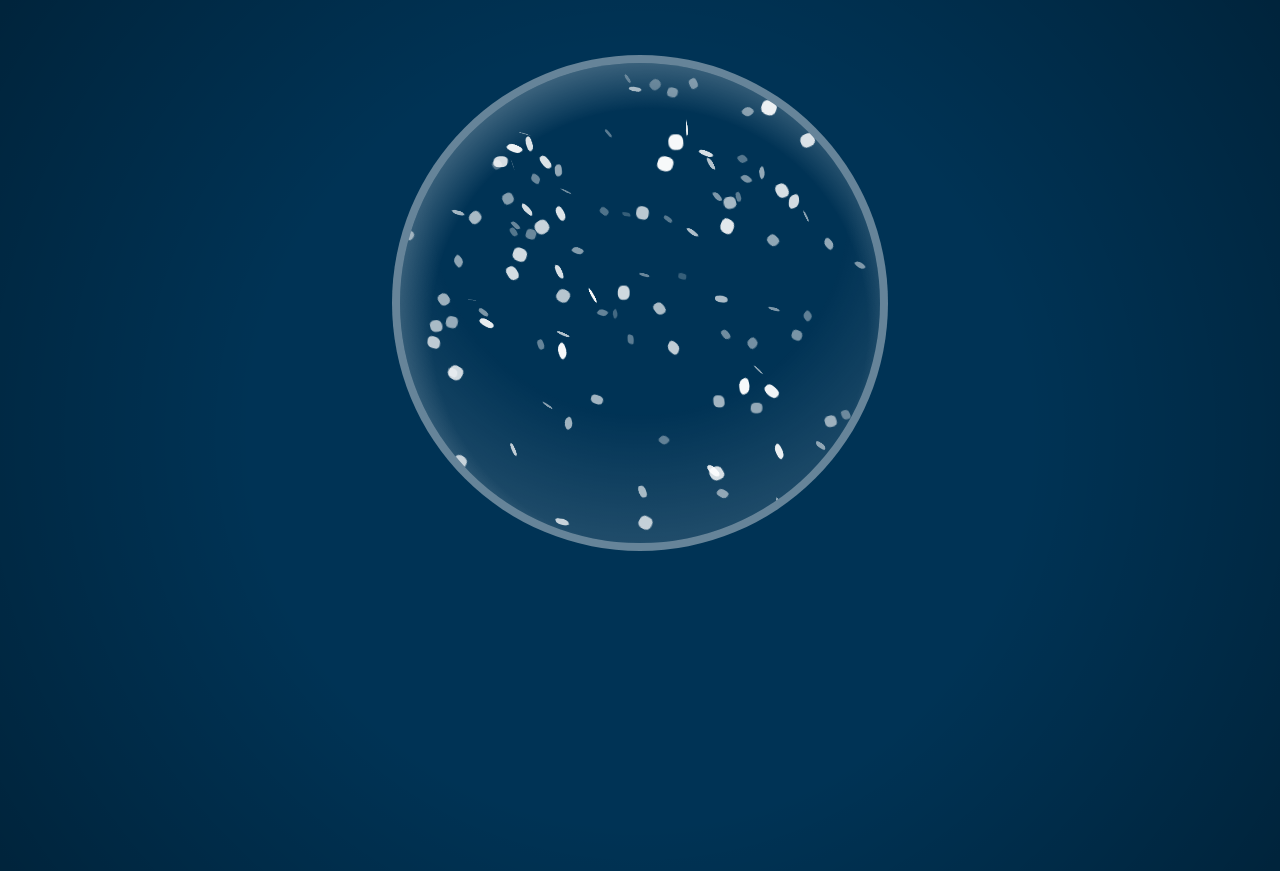
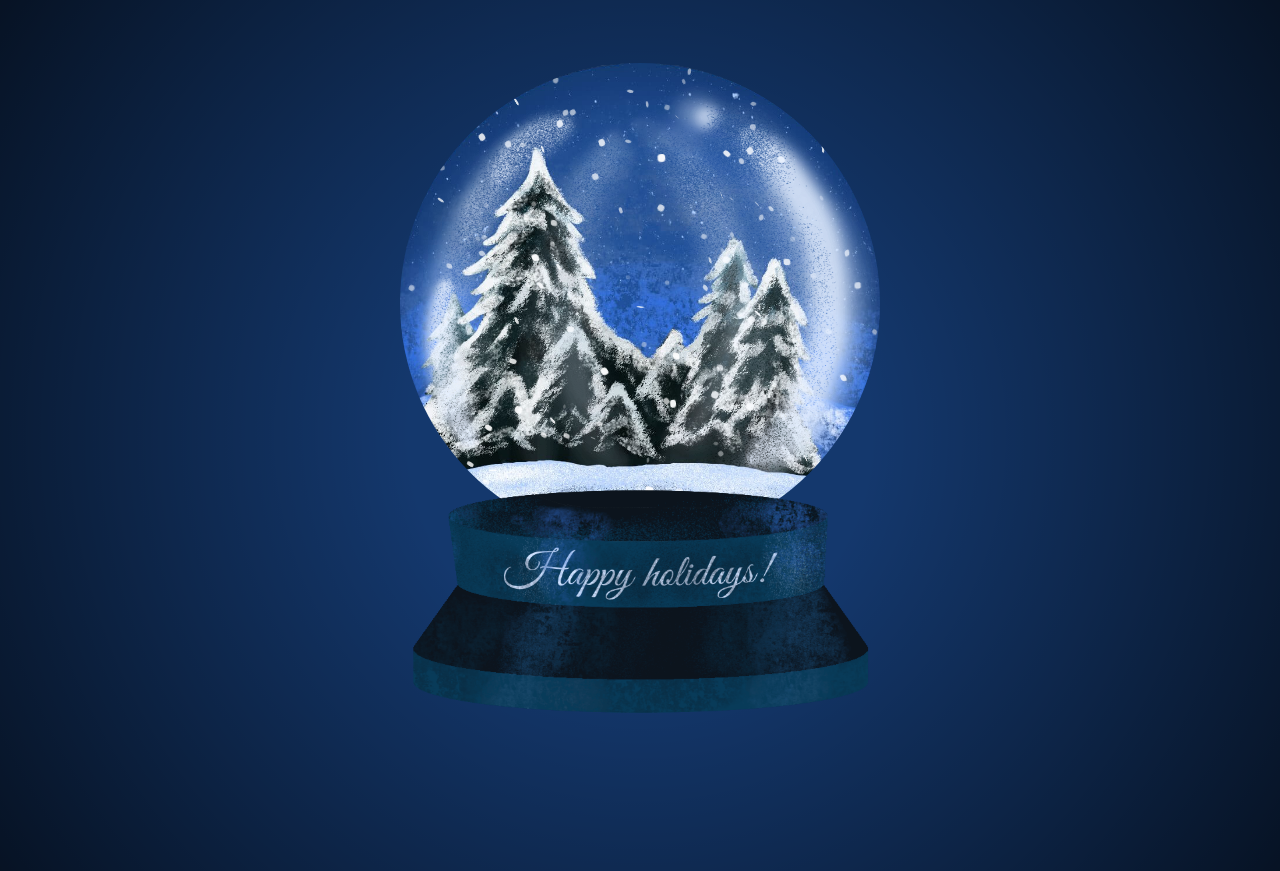
Before and after one commit to Vinciworks/snowglobe, a plain HTML site: page snowglobe.html in a window 1280 px wide. Drawn offline with nearby package versions, Linux system fonts and the light colour scheme; animation ran at ten frames a second.

Commit message:
add images from ofer

```diff
--- a/snowglobe.html
+++ b/snowglobe.html
@@ -8,11 +8,11 @@
     body {
       height: 100vh;
       overflow: hidden;
-      background: #035;
+      background: #163E79;
       background-image: radial-gradient(
         circle,
-        transparent 50%,
-        rgba(0, 0, 0, 0.3)
+        rgba(0, 0, 0, 0.1) 30%,
+        rgba(0, 0, 0, 0.7)
       );
       background-size: cover;
     }
@@ -35,25 +35,16 @@
       left: 0;
       margin: auto;
       border-radius: 50%;
-      box-shadow: 0 0 0 1em rgba(255, 255, 255, 0.4);
-      background-clip: border-box;
-      background: radial-gradient(
-          circle at 52% 55%,
-          transparent 60%,
-          rgba(255, 255, 255, 0.7)
-        ),
-        radial-gradient(
-          circle at 50% 30%,
-          transparent 50%,
-          rgba(255, 255, 255, 0.2)
-        );
+      background: url(img/globe.jpg);
+      background-size: cover;
+      background-position: 50%;
       overflow: hidden;
       perspective: 10000px;
       perspective-origin: 50% 75%;
       pointer-events: none;
     }
 
-    .flakes {
+    .flakes, #reflection {
       position: absolute;
       top: 0;
       left: 0;
@@ -61,21 +52,37 @@
       bottom: 0;
       width: 100%;
       height: 100%;
-      text-align: center;
     }
 
     .flake {
       position: absolute;
       transform-style: preserve-3d;
       top: -6em;
-      width: 2em;
-      height: 2em;
+      width: 1em;
+      height: 1em;
       background: #fff;
       opacity: 0.5;
       transform-origin: 0% 250%;
       border-radius: 40%;
     }
 
+    #reflection {
+      background-image: url(img/reflection.png);
+      background-size: cover;
+      background-position: 50%;
+    }
+
+    #stand {
+      background-image: url(img/stand.png);
+      background-size: cover;
+      background-position: top;
+
+      position: absolute;
+      top: 52em;
+      width: 100%;
+      height: 30em;
+      left: 0;
+    }
   </style>
 </head>
 <body>
@@ -83,6 +90,7 @@
     <div id="globe">
       <div class="flakes"></div>
       <div class="flakes"></div>
+      <div id="reflection"></div>
     </div>
     <div id="stand"></div>
   </div>
@@ -93,7 +101,7 @@
         shake: shake
       };
 
-      var n = 150;
+      var n = 200;
       var flakes = [];
       var tls = [];
       var flakesContainers = document.getElementsByClassName("flakes");
@@ -125,7 +133,7 @@
 
         tl.fromTo(
           flakes[i],
-          12 * (1 - flakes[i].y * 0.7),
+          8 * (1 - flakes[i].y * 0.7),
           {
             y: 0,
             rotationX: 360 * rand1,
```
Also changed, not shown: img/clickme.png (renamed from clickme.png), img/fox.png (renamed from fox.png), img/globe.jpg (renamed from globe.jpg), img/globe.png (renamed from globe.png), img/reflection.png (renamed from reflection.png), img/stand.png (renamed from stand.png).
